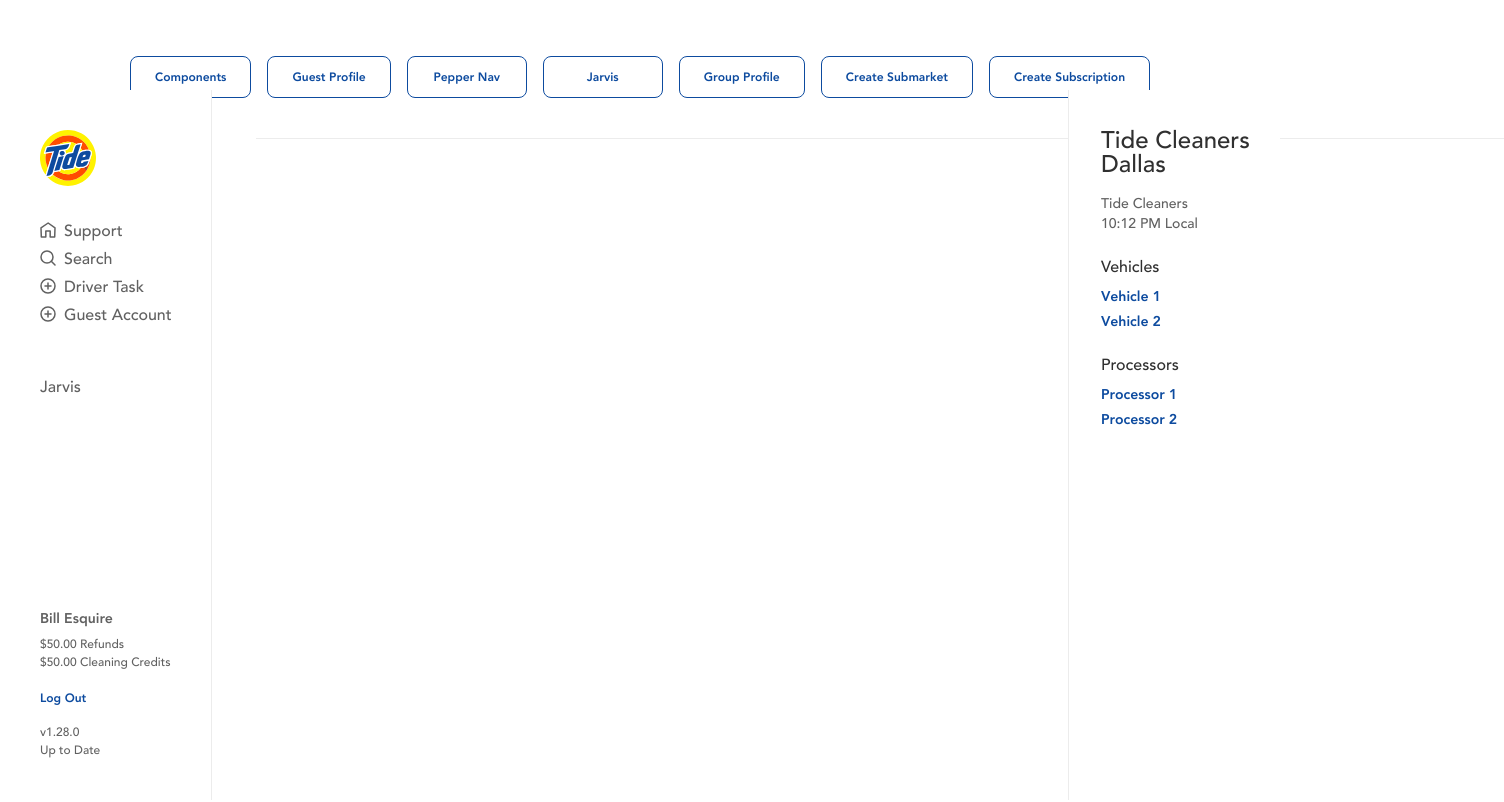
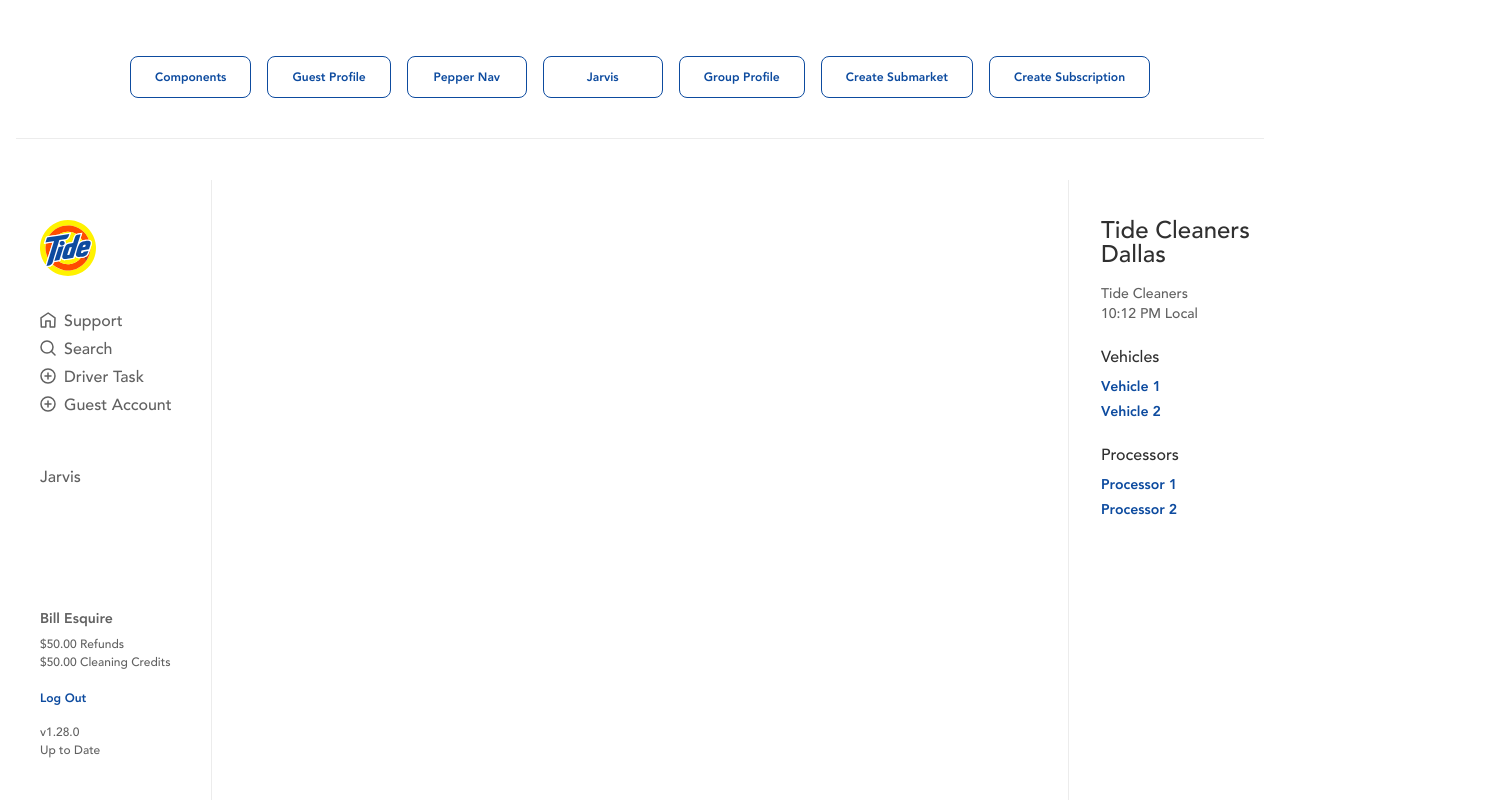
Before and after one commit to paulhmorris/crm-components, a React (Vite) app: page /nav in a window 1280 px wide. Shown: the top 802 px of the page, 1504 px wide, since content can reach past the window. Built offline with nearby package versions, Linux system fonts and the light colour scheme.

Commit message:
Update navbar spacing

```diff
--- a/src/components/Navbar.tsx
+++ b/src/components/Navbar.tsx
@@ -18,12 +18,14 @@ const Navbar = () => {
     //Track Active Tab
     const activeTab: TabDetails = tabs[selectedTabIndex];
     let activeTabIndex: number | null = null;
-    if(activeTab.title !== title) {
-       activeTabIndex = updatedTabsData.findIndex(tab => tab.title === activeTab.title)
+    if (activeTab.title !== title) {
+      activeTabIndex = updatedTabsData.findIndex(
+        (tab) => tab.title === activeTab.title
+      );
     }
-      //If there are tabs remaining
+    //If there are tabs remaining
     if (updatedTabsData.length) {
-      if(activeTabIndex) {
+      if (activeTabIndex) {
         //if the closed tab wasn't the active tab, the active tab will remain active
         setSelectedTabIndex(activeTabIndex);
         navigate(updatedTabsData[activeTabIndex].route);
@@ -47,7 +49,7 @@ const Navbar = () => {
   };
 
   return (
-    <nav className="mb-10 w-full ml-60">
+    <nav className="mb-10 w-full">
       <Tab.Group selectedIndex={selectedTabIndex}>
         <Tab.List className="space-x-4">
           {tabs.map(({ title, route }: TabDetails, index: number) => (
--- a/src/components/Navigation/JarvisNav.tsx
+++ b/src/components/Navigation/JarvisNav.tsx
@@ -3,7 +3,7 @@ import { mockUser } from "mockData";
 
 export const JarvisNav = () => {
   return (
-    <nav className="fixed inset-y-0 left-0 mt-[90px] flex w-[200px] flex-col items-start justify-start border-r border-gray-200 bg-blue-jarvis p-10 pr-0">
+    <nav className="fixed inset-y-0 left-0 mt-[180px] flex w-[200px] flex-col items-start justify-start border-r border-gray-200 bg-blue-jarvis p-10 pr-0">
       <div>
         <TideLogo className="h-14 w-14" aria-hidden="true" />
       </div>
--- a/src/components/Navigation/PepperNav.tsx
+++ b/src/components/Navigation/PepperNav.tsx
@@ -4,7 +4,7 @@ import { formatCurrency } from "utils/helpers";
 
 export const PepperNav = () => {
   return (
-    <nav className="fixed inset-y-0 left-0 mt-[90px] flex w-[212px] flex-col items-start justify-start border-r border-gray-200 bg-white p-10 pr-0">
+    <nav className="fixed inset-y-0 left-0 mt-[180px] flex w-[212px] flex-col items-start justify-start border-r border-gray-200 bg-white p-10 pr-0">
       <div>
         <TideLogo className="h-14 w-14" aria-hidden="true" />
       </div>
--- a/src/components/Navigation/Sidebar.tsx
+++ b/src/components/Navigation/Sidebar.tsx
@@ -2,7 +2,7 @@ import dayjs from "dayjs";
 
 export const Sidebar = () => {
   return (
-    <nav className="fixed inset-y-0 right-0 mt-[90px] flex w-[212px] flex-col items-start justify-start overflow-y-scroll border-l border-gray-200 bg-white pt-10 pl-8 pr-2">
+    <nav className="fixed inset-y-0 right-0 mt-[180px] flex w-[212px] flex-col items-start justify-start overflow-y-scroll border-l border-gray-200 bg-white pt-10 pl-8 pr-2">
       <h2>Tide Cleaners Dallas</h2>
       <div className="mt-4">
         <p className="text-secondary">Tide Cleaners</p>
```
